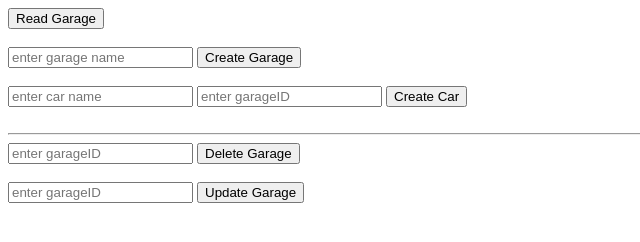
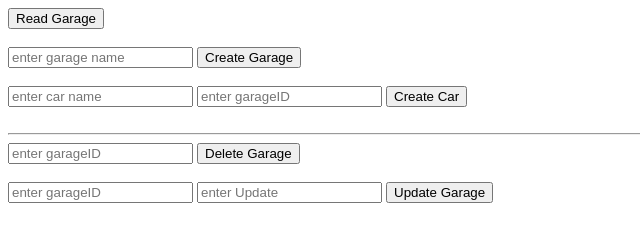
Before and after one commit to TheRashRash/CarProject, a plain HTML site: page index.html in a window 1280 px wide. Shown: the whole page, without its empty margins (0-640 px from the left). Drawn offline with nearby package versions, Linux system fonts and the light colour scheme.

Commit message:
update button working

```diff
--- a/index.html
+++ b/index.html
@@ -21,6 +21,7 @@
     <input type="text" id="DelGarage" placeholder="enter garageID" />
     <button type="button" id="DelGarageButton">Delete Garage</button><br/><br/>
     <input type="text" id="UpdGarage" placeholder="enter garageID" />
+    <input type="text" id="UpdInput" placeholder="enter Update" />
     <button type="button" id="UpdGarageButton">Update Garage</button><br/><br/>
 
 
```
